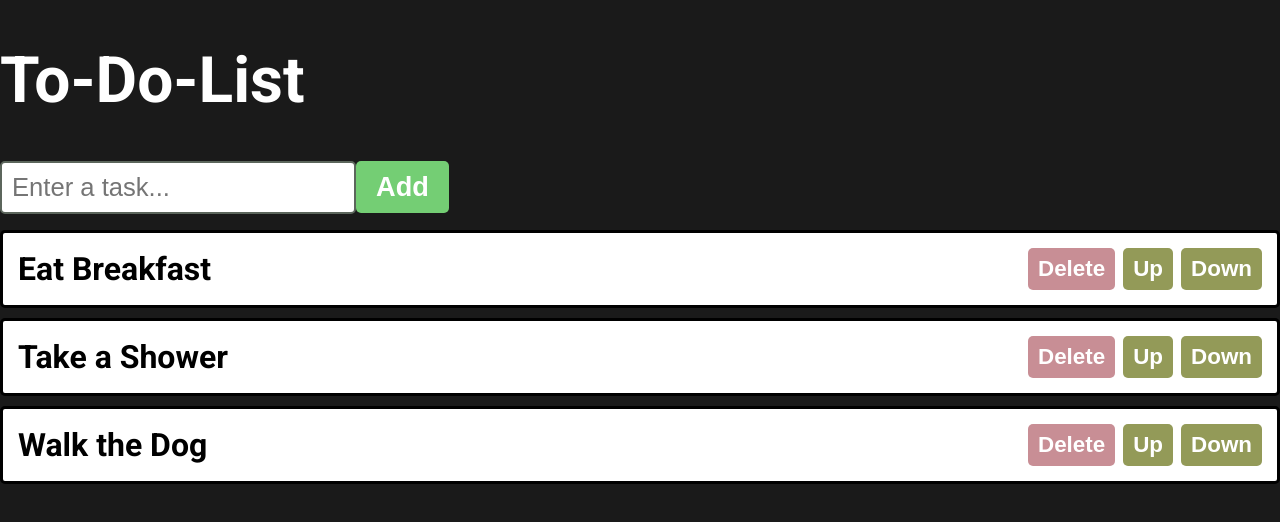
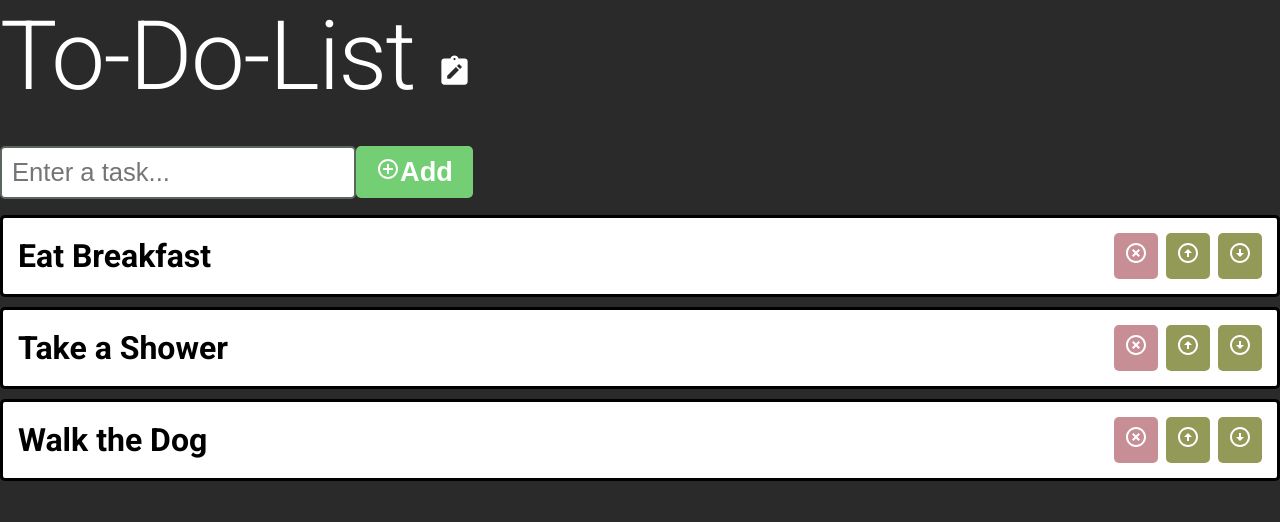
Before and after one commit to faheem102/To-Do-App, a React (Create React App) app: page / in a window 1280 px wide. Shown: the top 522 px of the page. Built offline with nearby package versions, Linux system fonts and the light colour scheme.

Commit message:
added material icons

```diff
--- a/package.json
+++ b/package.json
@@ -6,7 +6,8 @@
     "@emotion/react": "^11.13.3",
     "@emotion/styled": "^11.13.0",
     "@fontsource/roboto": "^5.1.0",
-    "@mui/material": "^6.1.3",
+    "@mui/icons-material": "^6.1.4",
+    "@mui/material": "^6.1.4",
     "@testing-library/jest-dom": "^5.17.0",
     "@testing-library/react": "^13.4.0",
     "@testing-library/user-event": "^13.5.0",
--- a/src/App.css
+++ b/src/App.css
@@ -1,5 +1,5 @@
 body {
-  background-color: hsl(0, 0%, 10%);
+  background-color: hsla(0, 0%, 10%, 0.928);
   font-family: Roboto, sans-serif;
 }
 .to-do-list {
--- a/src/components/TodoList.jsx
+++ b/src/components/TodoList.jsx
@@ -1,5 +1,11 @@
 import React from "react";
 import { useState } from "react";
+import ArrowCircleUpIcon from '@mui/icons-material/ArrowCircleUp';
+import ArrowCircleDownIcon from '@mui/icons-material/ArrowCircleDown';
+import AddCircleOutlineIcon from '@mui/icons-material/AddCircleOutline';
+import HighlightOffIcon from '@mui/icons-material/HighlightOff';
+import NoteAltIcon from '@mui/icons-material/NoteAlt';
+import { Typography } from '@mui/material';
 
 function TodoList (){
     const [tasks, setTasks] = useState(["Eat Breakfast", "Take a Shower", "Walk the Dog"]);
@@ -39,7 +45,7 @@ function TodoList (){
 
     }
     return(<div>
-        <h1>To-Do-List</h1>
+        <Typography variant="h1" color="textprimary" gutterBottom>To-Do-List <NoteAltIcon fontSize="large"/></Typography>
         <div>
             <input
             type="text"
@@ -50,7 +56,7 @@ function TodoList (){
             <button
             className="add-button"
             onClick={addTask}>
-                Add
+                <AddCircleOutlineIcon/>Add
             </button>
 
 
@@ -60,11 +66,11 @@ function TodoList (){
             <li key={index}>
                 <span className="text">{task}</span>
                 <button className="delete-button"
-                onClick={()=>deleteTask(index)}>Delete</button>
+                onClick={()=>deleteTask(index)}> <HighlightOffIcon/></button>
                 <button className="move-button"
-                onClick={()=>moveTaskUp(index)}>Up</button>
+                onClick={()=>moveTaskUp(index)}><ArrowCircleUpIcon/></button>
                 <button className="move-button"
-                onClick={()=>moveTaskDown(index)}>Down</button>
+                onClick={()=>moveTaskDown(index)}><ArrowCircleDownIcon/></button>
             </li>
             )}
         </ol>
```
Also changed, not shown: 1 other file (tests, documents, lock files or other folders).
